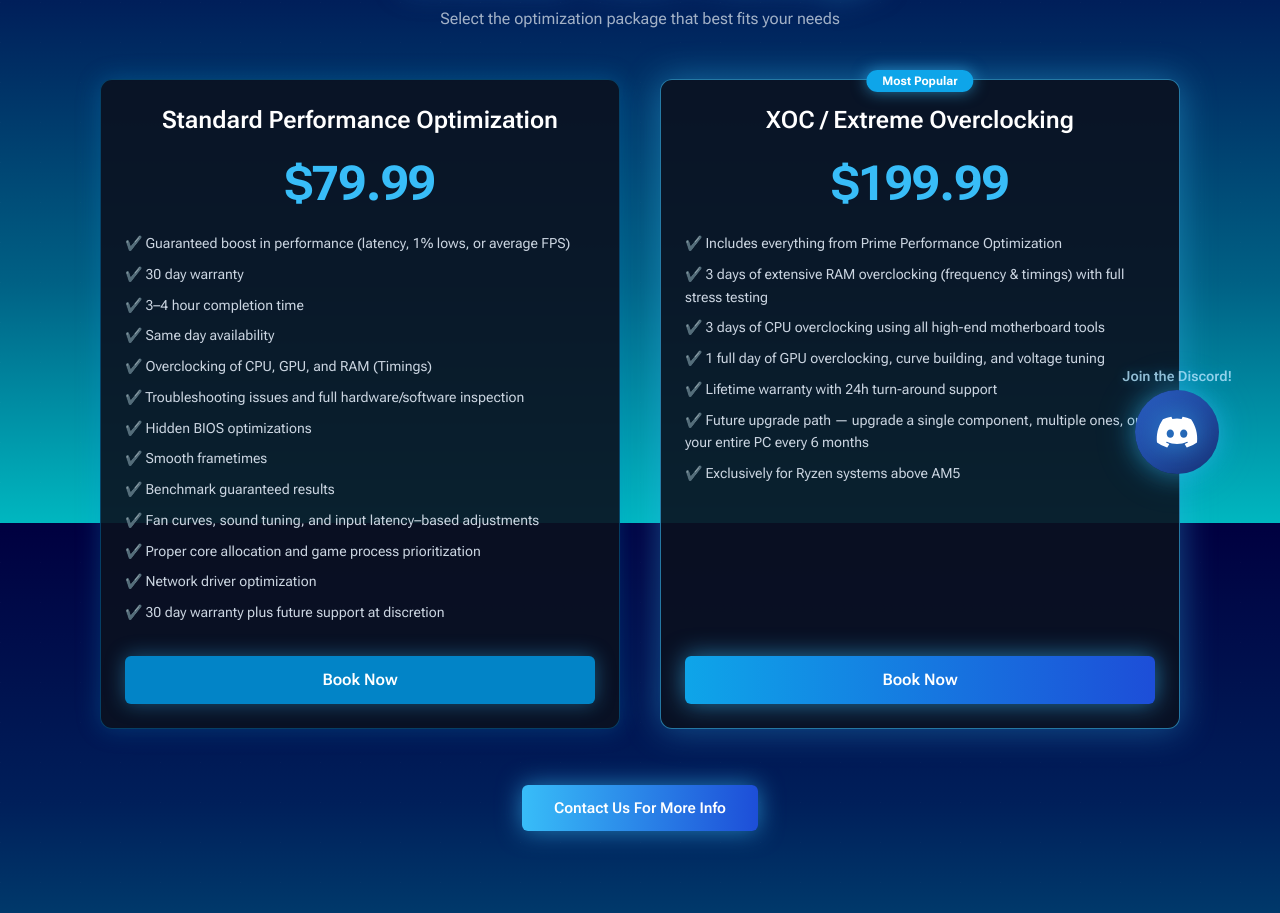
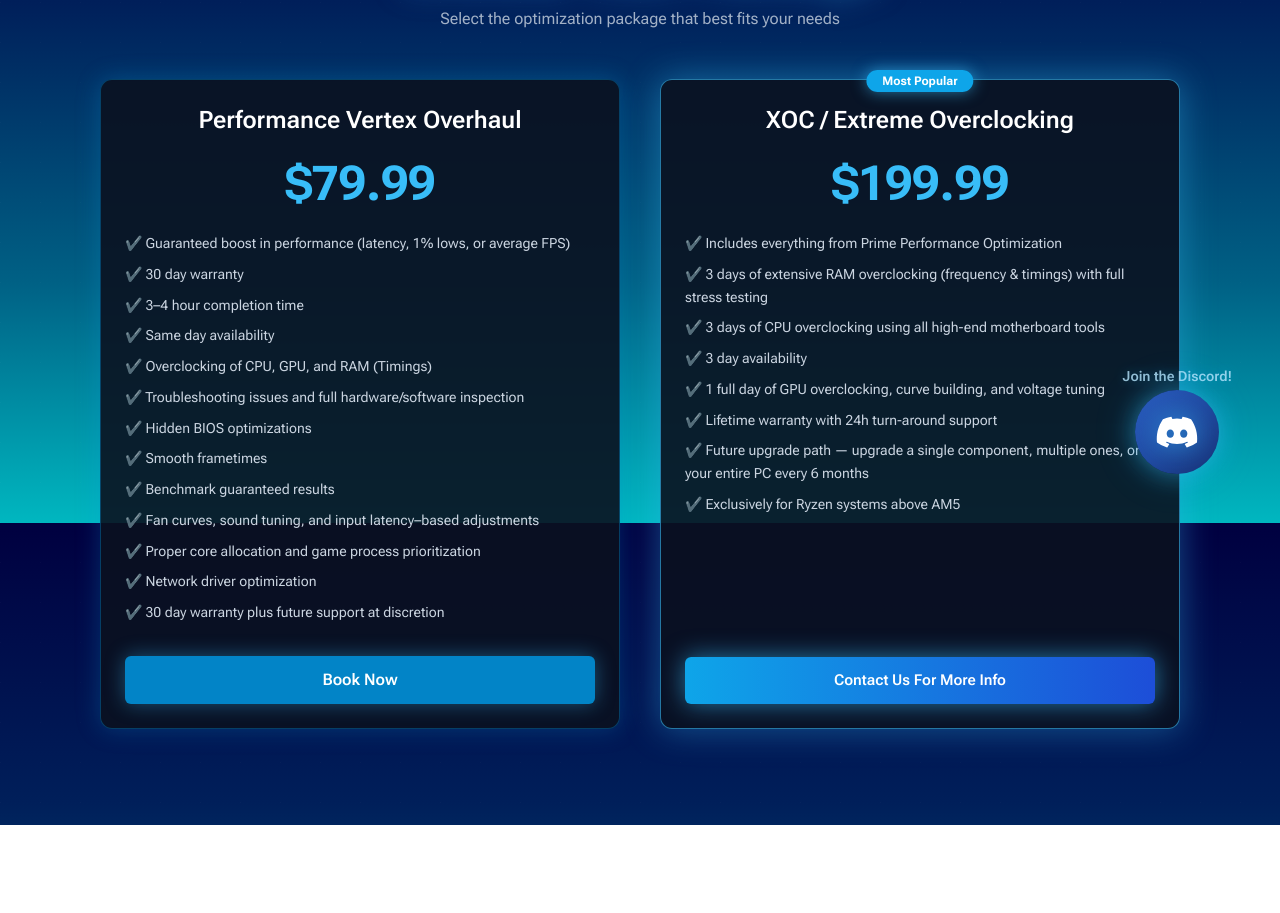
Before and after one commit to LoaiMaher/rooindustries, a React (Create React App) app: page /packages in a window 1280 px wide. Shown: the part 277-1190 px from the top of the page. After the commit the page ends 1102 px from the top, so only its background shows below. Built offline with nearby package versions, Linux system fonts and the light colour scheme.

Commit message:
Edited buttons

```diff
--- a/src/components/Hero.jsx
+++ b/src/components/Hero.jsx
@@ -1,5 +1,6 @@
 import React from "react";
 import { Link } from "react-router-dom";
+import { Zap } from "lucide-react";
 
 export default function Hero() {
   return (
@@ -42,12 +43,13 @@ export default function Hero() {
         <div className="mt-7 flex items-center justify-center gap-3 sm:gap-4 flex-wrap">
           <Link
             to="/packages"
-            className="rounded-md bg-gradient-to-r from-sky-400 to-sky-600
+            className="inline-flex items-center justify-center gap-2 rounded-md bg-gradient-to-r from-sky-400 to-sky-600
                        px-3 sm:px-5 py-2 sm:py-3 text-[11px] sm:text-sm font-semibold text-white
                        ring-1 ring-sky-700/50 hover:from-cyan-400 hover:to-sky-500
                        hover:shadow-[0_0_20px_rgba(56,189,248,0.6)]
                        active:translate-y-px transition-all duration-300"
           >
+            <Zap className="w-4 h-4 sm:w-5 sm:h-5 text-white drop-shadow-[0_0_6px_rgba(56,189,248,0.8)]" />
             Supercharge Your Performance Now
           </Link>
 
--- a/src/components/Packages.jsx
+++ b/src/components/Packages.jsx
@@ -18,7 +18,7 @@ export default function Packages() {
         <div className="w-full sm:w-[520px] bg-[#0b1120]/90 border border-sky-600/40 rounded-xl p-6 shadow-[0_0_25px_rgba(14,165,233,0.25)] hover:shadow-[0_0_35px_rgba(14,165,233,0.4)] transition-all duration-500 flex flex-col justify-between">
           <div>
             <h3 className="text-2xl font-semibold">
-              Standard Performance Optimization
+              Performance Vertex Overhaul
             </h3>
             <p className="mt-6 text-5xl font-bold text-sky-400">$79.99</p>
 
@@ -77,6 +77,7 @@ export default function Packages() {
                 ✔ 3 days of CPU overclocking using all high-end motherboard
                 tools
               </li>
+              <li>✔ 3 day availability</li>
               <li>
                 ✔ 1 full day of GPU overclocking, curve building, and voltage
                 tuning
@@ -89,21 +90,18 @@ export default function Packages() {
               <li>✔ Exclusively for Ryzen systems above AM5</li>
             </ul>
           </div>
-
-          <button className="mt-8 w-full bg-gradient-to-r from-sky-500 to-blue-700 hover:from-sky-400 hover:to-blue-600 text-white py-3 rounded-md font-semibold shadow-[0_0_25px_rgba(56,189,248,0.6)] transition-all duration-300">
-            Book Now
-          </button>
+          <Link
+            to="/contact"
+            className="mt-8 w-full inline-block text-center px-8 py-3 text-[15px] font-semibold rounded-md
+                       bg-gradient-to-r from-sky-500 to-blue-700 text-white
+                       shadow-[0_0_25px_rgba(56,189,248,0.6)]
+                       hover:from-sky-400 hover:to-blue-600
+                       hover:shadow-[0_0_35px_rgba(56,189,248,0.8)]
+                       transition-all duration-300 hover:scale-105"
+          >
+            Contact Us For More Info
+          </Link>
         </div>
-      </div>
-
-      {/* Contact Us button */}
-      <div className="mt-14 flex justify-center">
-        <Link
-          to="/contact"
-          className="px-8 py-3 text-[15px] font-semibold rounded-md bg-gradient-to-r from-sky-400 to-blue-700 hover:from-sky-400 hover:to-blue-600 text-white shadow-[0_0_25px_rgba(56,189,248,0.6)] transition-all duration-300 hover:scale-105"
-        >
-          Contact Us For More Info
-        </Link>
       </div>
     </section>
   );
```
